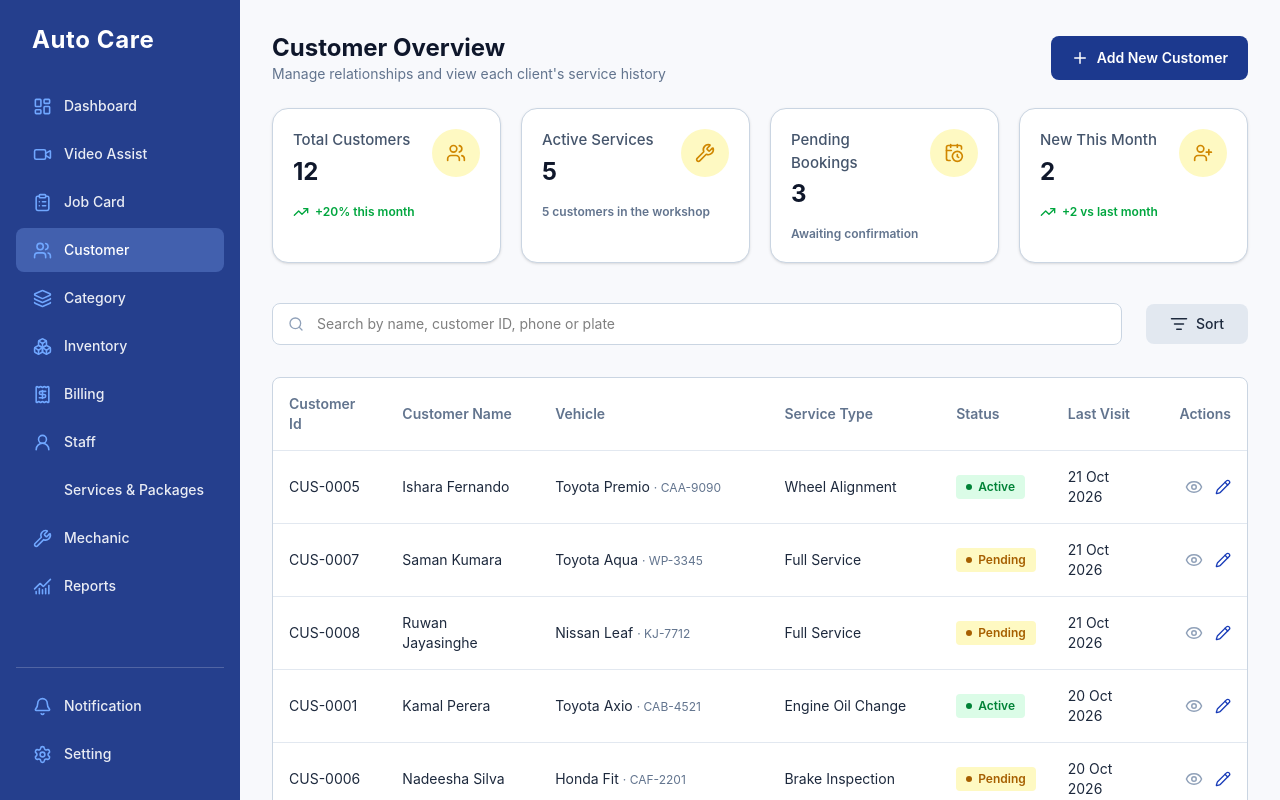
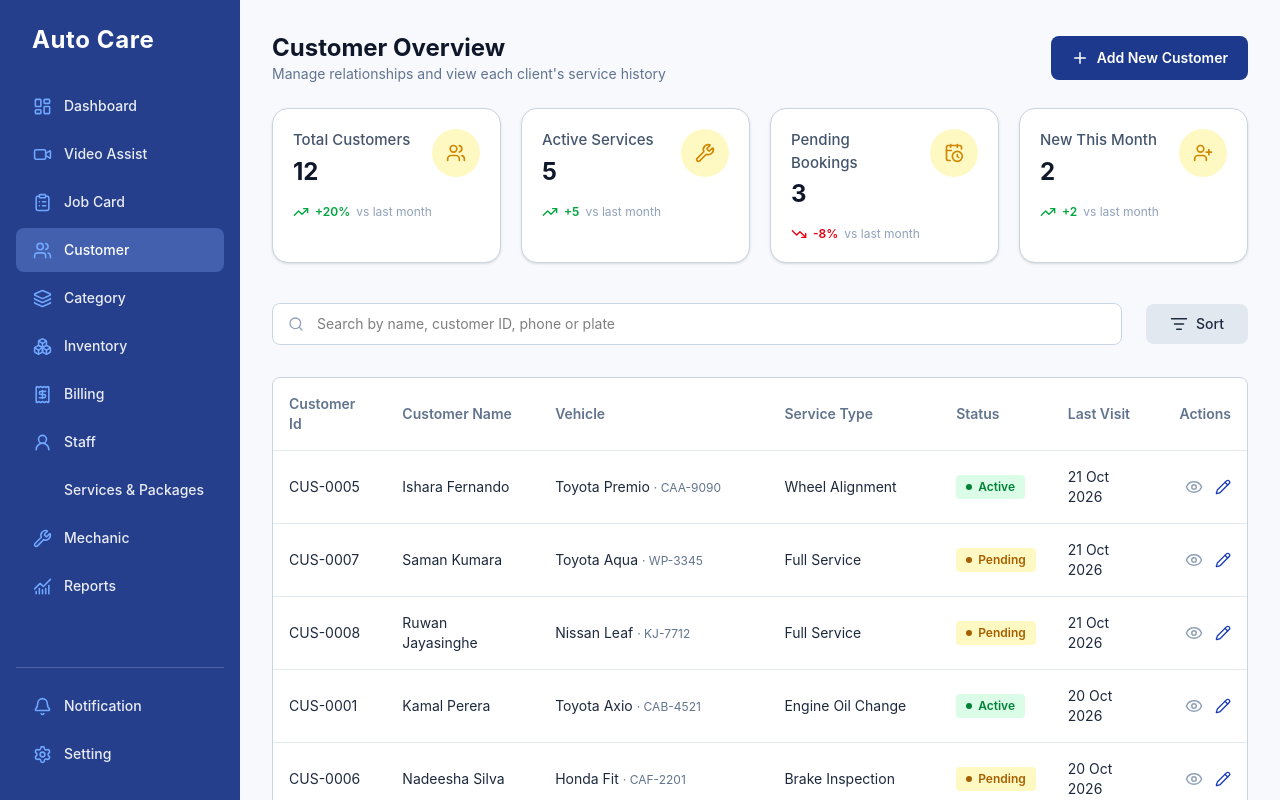
Before and after one commit to ChirathVidumina/AutoCare-Inventory-Mini, a React (Vite) app in the folder frontend/: page /customers in a window 1280 px wide. Shown: the top 800 px of the page. Built offline with nearby package versions, Linux system fonts and the light colour scheme.

Commit message:
style(customers): show trend arrows on all summary cards

```diff
--- a/frontend/src/modules/M2_Operations/pages/CustomersPage.tsx
+++ b/frontend/src/modules/M2_Operations/pages/CustomersPage.tsx
@@ -14,8 +14,9 @@ import {
 } from "../data/customersData";
 import { jobCards } from "../data/jobCardsData";
 
-// TODO: read this from the Booking module (M4) when it is ready
+// TODO: read these from the Booking module (M4) when it is ready
 const PENDING_BOOKINGS_SAMPLE = 3;
+const PENDING_BOOKINGS_TREND_SAMPLE = { text: "-8%", direction: "down" } as const;
 
 const PAGE_SIZES = [5, 8, 10];
 
@@ -33,6 +34,14 @@ const statusStyles: Record<CustomerStatus, string> = {
 };
 
 type Trend = { text: string; direction: "up" | "down" | "none" };
+
+/** Compares a number with last month: "+20%" when there is something to compare with, otherwise "+2". */
+function change(now: number, before: number): Trend {
+  const diff = now - before;
+  const sign = diff >= 0 ? "+" : "";
+  const text = before > 0 ? `${sign}${Math.round((diff / before) * 100)}%` : `${sign}${diff}`;
+  return { text, direction: diff > 0 ? "up" : diff < 0 ? "down" : "none" };
+}
 
 function SummaryCard({ label, value, icon, trend }: { label: string; value: number; icon: ReactNode; trend: Trend }) {
   return (
@@ -54,6 +63,7 @@ function SummaryCard({ label, value, icon, trend }: { label: string; value: numb
         {trend.direction === "up" && <TrendingUp size={16} />}
         {trend.direction === "down" && <TrendingDown size={16} />}
         {trend.text}
+        <span className="font-normal text-slate-400">vs last month</span>
       </p>
     </div>
   );
@@ -93,21 +103,14 @@ export default function CustomersPage() {
   const newThisMonth = customers.filter((c) => c.joinedAt.startsWith(thisMonth)).length;
   const newLastMonth = customers.filter((c) => c.joinedAt.startsWith(lastMonth)).length;
   const activeServices = jobCards.filter((j) => j.status === "Open" || j.status === "In Progress").length;
-  const customersInWorkshop = rows.filter((r) => r.status !== "Inactive").length;
+  const activeAtMonthStart = jobCards.filter(
+    (j) => (j.status === "Open" || j.status === "In Progress") && j.createdAt < `${thisMonth}-01`
+  ).length;
 
-  const percent = (part: number, whole: number) => (whole > 0 ? Math.round((part / whole) * 100) : 0);
-  const monthDiff = newThisMonth - newLastMonth;
-
-  const customerTrend: Trend = {
-    text: `+${percent(newThisMonth, customers.length - newThisMonth)}% this month`,
-    direction: newThisMonth > 0 ? "up" : "none",
-  };
-  const serviceTrend: Trend = { text: `${customersInWorkshop} customers in the workshop`, direction: "none" };
-  const bookingTrend: Trend = { text: "Awaiting confirmation", direction: "none" };
-  const newTrend: Trend = {
-    text: `${monthDiff >= 0 ? "+" : ""}${monthDiff} vs last month`,
-    direction: monthDiff > 0 ? "up" : monthDiff < 0 ? "down" : "none",
-  };
+  const customerTrend = change(customers.length, customers.length - newThisMonth);
+  const serviceTrend = change(activeServices, activeAtMonthStart);
+  const bookingTrend: Trend = PENDING_BOOKINGS_TREND_SAMPLE;
+  const newTrend = change(newThisMonth, newLastMonth);
 
   // ----- search, sort, pages -----
   const query = search.trim().toLowerCase();
```
